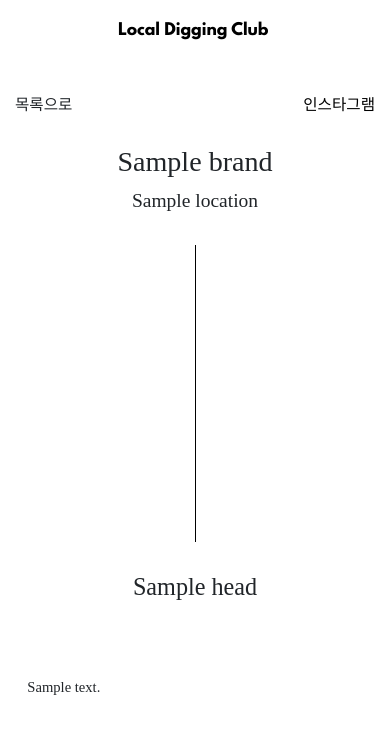
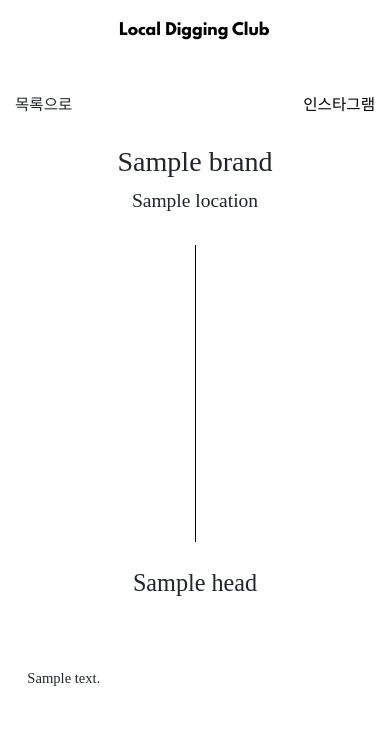
Before and after one commit to ssunglass/LocalDiggingClub_Django, a Django app: template blogapp/templates/blogDetail.html in a window 390 px wide. Shown: the top 734 px of the page. Run offline with Django 3.2, Linux system fonts and the light colour scheme; the template is opened without the code that fills it: most values are stand-ins (such as "Sample title", 1, 10 or a date in 2020); data that the repository does not hold is empty; some libraries are stand-ins or nearby versions; some web fonts are replaced.

Commit message:
Change detail.css #6

```diff
--- a/blogapp/static/css/detail.css
+++ b/blogapp/static/css/detail.css
@@ -112,7 +112,7 @@ width:100%;
 .logo-div{
 
     padding-top: 5%;
-    padding-left: 3%;
+    padding-left: 3.5%;
 
 }
 .blog-main .image figcaption{
@@ -125,11 +125,7 @@ width:100%;
 
 }
 
-.blog-head h2 {
 
-  line-height: 6vh;
-
-}
 
 @media screen and (max-width:575.98px) {
 /* 스마트폰 세로 */
@@ -184,6 +180,12 @@ font-size: 6.2vw;
 
 }
 
+.blog-head h2 {
+
+  line-height: 5vh;
+
+}
+
 
 
 }
```
